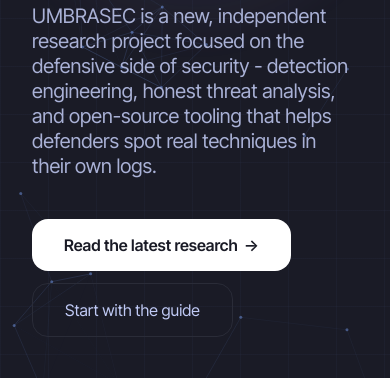
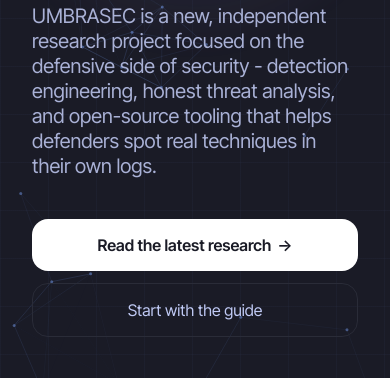
Before and after one commit to umbrasec-labs/umbrasec.dev, a plain HTML site: page index.html in a window 390 px wide. Shown: the part 432-810 px from the top of the page. Drawn offline with nearby package versions, Linux system fonts and the light colour scheme.

Commit message:
site: equalize hero CTA button widths (responsive grid, centered labels)

```diff
--- a/index.html
+++ b/index.html
@@ -117,15 +117,15 @@
                         spot real techniques in their own logs.
                     </p>
 
-                    <div class="flex flex-wrap gap-3 mt-10">
+                    <div class="grid grid-cols-1 sm:inline-grid sm:grid-cols-2 gap-3 mt-10">
                         <!-- AUTO:hero START -->
                         <a href="research/inc-ransom-australian-smb.html"
-                           class="btn-primary inline-flex items-center px-8 py-3.5 rounded-2xl bg-white text-[#1a1b26] font-semibold hover:bg-[#e2e8f0] transition-all">
+                           class="btn-primary inline-flex items-center justify-center px-8 py-3.5 rounded-2xl bg-white text-[#1a1b26] font-semibold hover:bg-[#e2e8f0] transition-all">
                             Read the latest research <span class="arrow ml-1.5">→</span>
                         </a>
                         <!-- AUTO:hero END -->
                         <a href="guide/index.html"
-                           class="btn-ghost inline-flex items-center px-8 py-3.5 rounded-2xl border border-[#2a2c38] hover:bg-[#16161e] transition-all">
+                           class="btn-ghost inline-flex items-center justify-center px-8 py-3.5 rounded-2xl border border-[#2a2c38] hover:bg-[#16161e] transition-all">
                             Start with the guide
                         </a>
                     </div>
```
Also changed, not shown: 1 other file.
